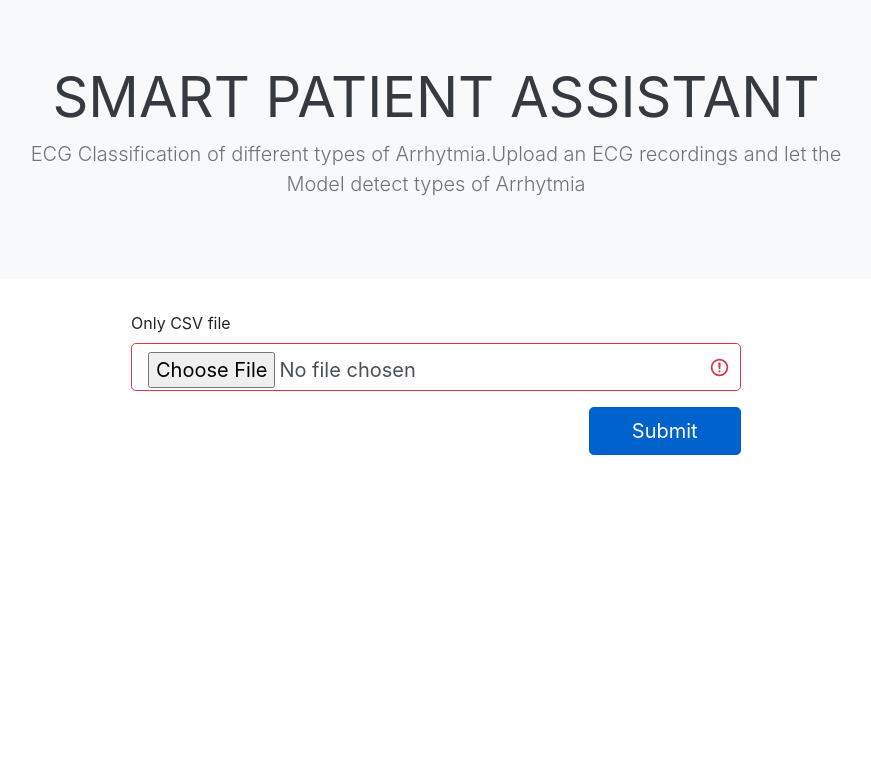
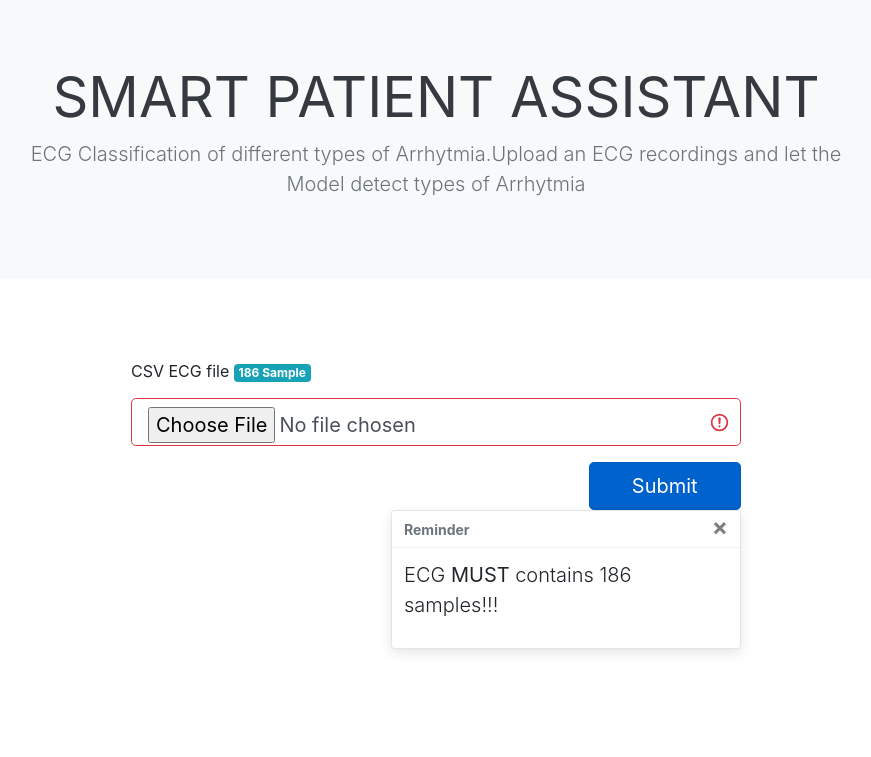
Before and after one commit to AbiralRai/SmartPatientAssistant, a Flask app: page / in a window 1280 px wide. Shown: the top 757 px of the page, without its empty margins (204-1075 px from the left). Run offline with Flask 2, Linux system fonts and the light colour scheme; some libraries are stand-ins or nearby versions.

Commit message:
Toast
Toast for extra reminder of CSV File

```diff
--- a/app.py
+++ b/app.py
@@ -14,7 +14,7 @@ def return_prediction(model, sample):
     Returns:
         string -- Returns the predictions
     """
-    classes = np.array(['Normal beat', 'Supraventricular premature beat', 'Premature ventricular contraction',
+    classes = np.array(['Normal bea t', 'Supraventricular premature beat', 'Premature ventricular contraction',
                         'Fusion of ventricular and normal beat', 'Unclassifiable beat'])
     y_pred = model.predict(sample)
     predict = np.argmax(y_pred, axis=1)
--- a/templates/index.html
+++ b/templates/index.html
@@ -10,7 +10,7 @@
   <link rel="stylesheet" href="https://stackpath.bootstrapcdn.com/bootstrap/4.4.1/css/bootstrap.min.css"
     integrity="sha384-Vkoo8x4CGsO3+Hhxv8T/Q5PaXtkKtu6ug5TOeNV6gBiFeWPGFN9MuhOf23Q9Ifjh" crossorigin="anonymous" />
 
-  <title>Hello, world!</title>
+  <title>Smart Patient Assistant</title>
 </head>
 
 <body>
@@ -29,11 +29,15 @@
         recordings and let the Model detect types of Arrhytmia
       </p>
     </div>
+
   </div>
-  <div class="container w-50">
+
+  <div class="container w-50 py-5">
+
     <form action="{{url_for('index')}}" method="POST" class="was-validated clearfix">
       <div class="form-group">
-        <label for="exampleFormControlFile1">Only CSV file </label>
+        <label for="exampleFormControlFile1">CSV ECG file </label>
+        <p class="badge badge-info">186 Sample</p>
         <input type="file" class="form-control-file form-control form-control-lg" id="exampleFormControlFile1"
           name="sample" accept=".csv" required />
       </div>
@@ -52,7 +56,24 @@
       {% else %}
 
       {% endif %}
+
+      <div aria-live="polite" aria-atomic="true" style="position: relative; min-height: 200px; ">
+        <div class="toast" style="position: absolute; top: 0; right: 0; "  data-autohide="false">
+          <div class="toast-header">
+            <strong class="mr-auto">Reminder</strong>
+            <button type="button" class="ml-2 mb-1 close" data-dismiss="toast" aria-label="Close">
+              <span aria-hidden="true">&times;</span>
+            </button>
+          </div>
+          <div class="toast-body">
+            <p class="lead">
+              ECG <strong>MUST</strong> contains 186 samples!!!
+            </p>
+          </div>
+        </div>
+      </div>
   </div>
+
 
   <!-- Optional JavaScript -->
   <!-- jQuery first, then Popper.js, then Bootstrap JS -->
@@ -65,6 +86,9 @@
   <script src="https://stackpath.bootstrapcdn.com/bootstrap/4.4.1/js/bootstrap.min.js"
     integrity="sha384-wfSDF2E50Y2D1uUdj0O3uMBJnjuUD4Ih7YwaYd1iqfktj0Uod8GCExl3Og8ifwB6"
     crossorigin="anonymous"></script>
+    <script>
+      $('.toast').toast('show')
+    </script>
 </body>
 
 </html>
```
